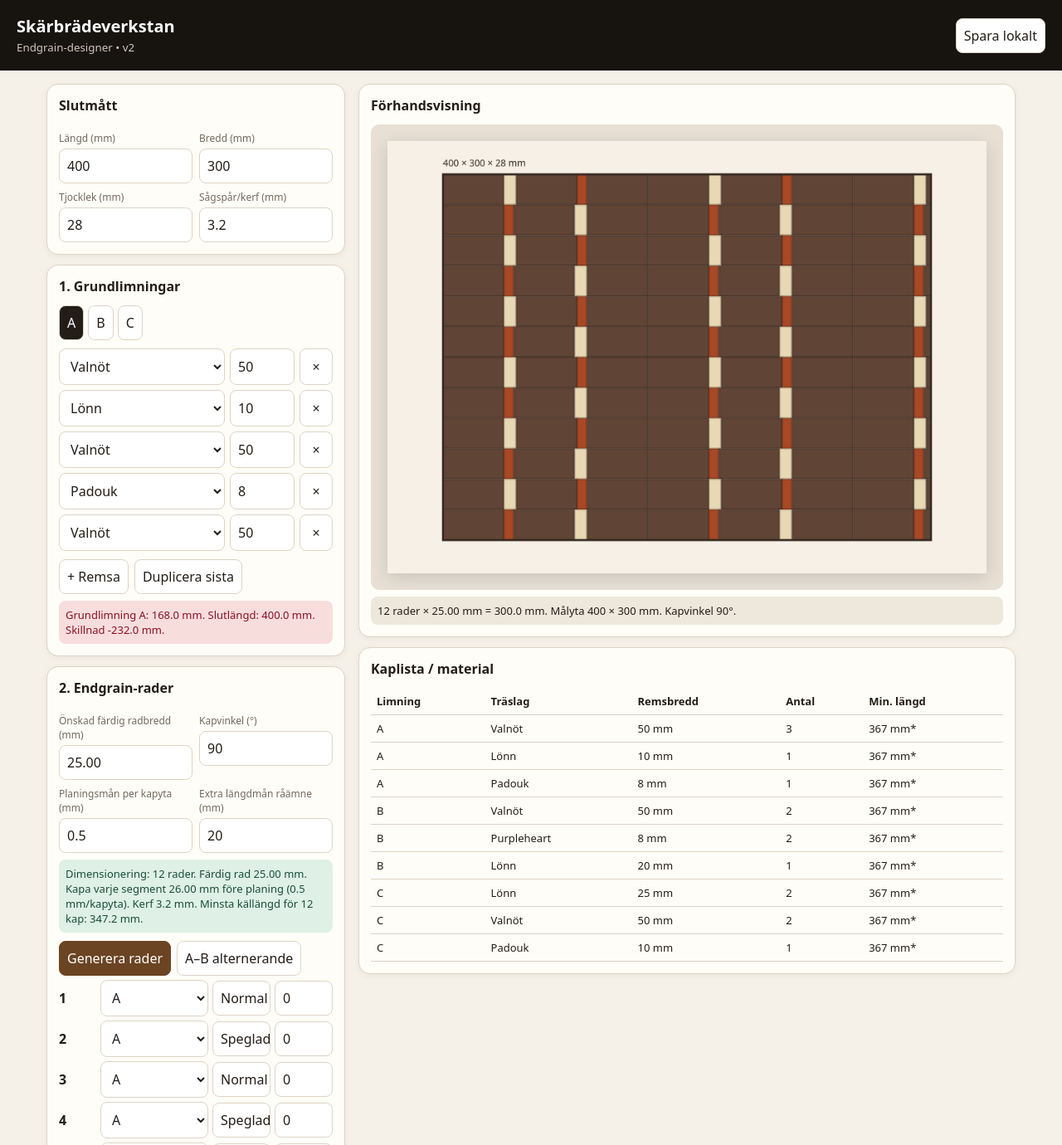
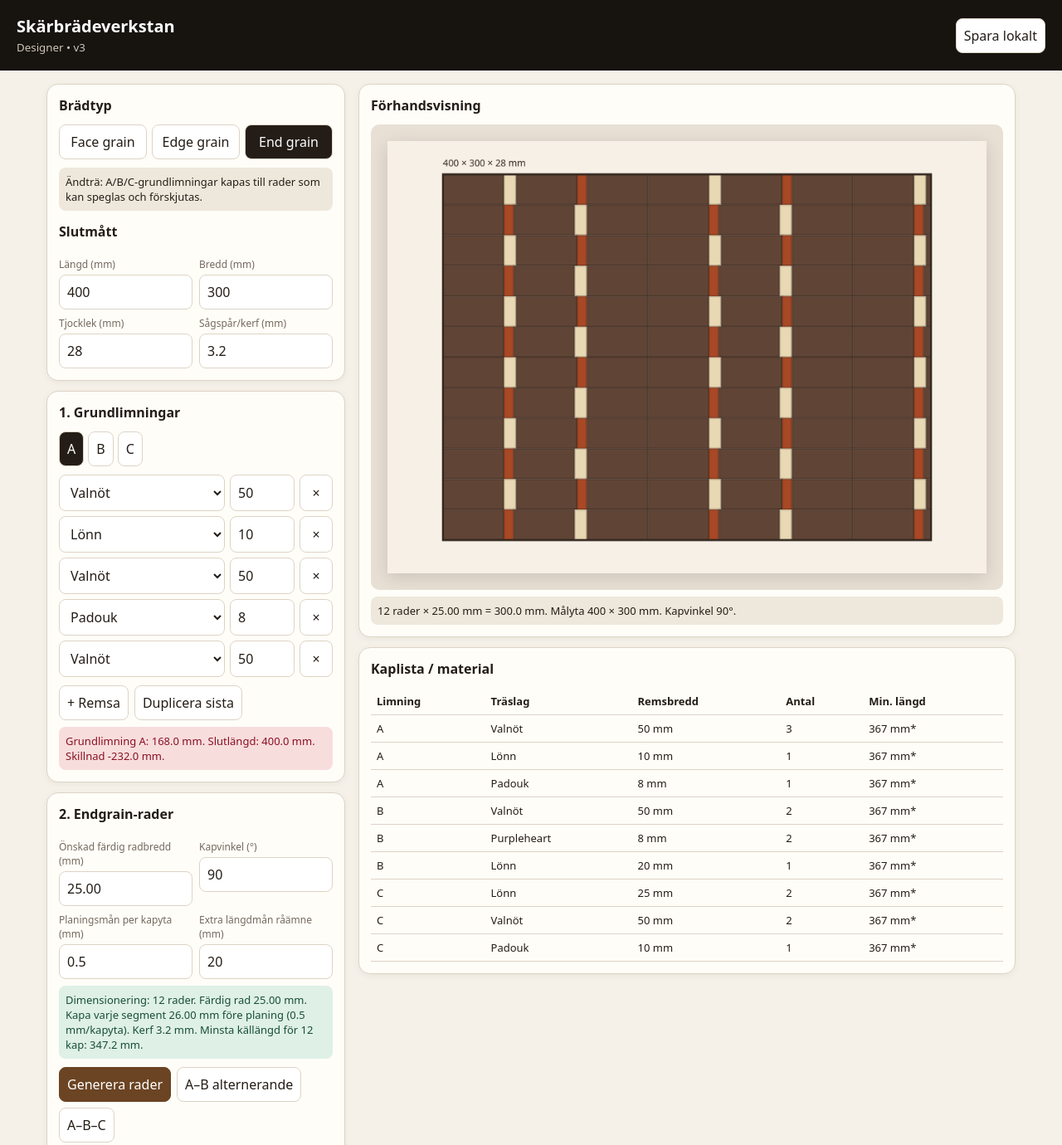
Before and after one commit to jlindeberg77-cloud/Skarbradeverkstaden, a plain HTML site: page index.html in a window 1280 px wide. Shown: the top 1380 px of the page at 83% size. Drawn offline with Linux system fonts and the light colour scheme.

Commit message:
Add files via upload

```diff
--- a/index.html
+++ b/index.html
@@ -16,7 +16,7 @@ input,select,button{font:inherit;border:1px solid var(--line);border-radius:8px;
 input[type=number]{width:100%}button{cursor:pointer}button.primary{background:var(--accent);color:#fff;border-color:var(--accent)}
 button.danger{color:var(--bad)}.row{display:grid;grid-template-columns:1fr 1fr;gap:8px}.toolbar{display:flex;gap:7px;flex-wrap:wrap;margin-top:10px}
 .strip{display:grid;grid-template-columns:1fr 78px 40px;gap:6px;margin:6px 0}.strip button{padding:5px}
-.tabs{display:flex;gap:5px;margin-bottom:10px}.tabs button.active{background:var(--ink);color:white}
+.modebar{display:grid;grid-template-columns:repeat(3,1fr);gap:6px;margin-bottom:10px}.modebar button.active{background:var(--ink);color:white}.hidden{display:none}.tabs{display:flex;gap:5px;margin-bottom:10px}.tabs button.active{background:var(--ink);color:white}
 .notice{font-size:13px;padding:8px;border-radius:8px;background:#eee8dc;margin-top:8px}.notice.bad{background:#f8dddd;color:#812}.notice.ok{background:#dff0e6;color:#174f38}
 .previewWrap{overflow:auto;min-height:360px;display:flex;align-items:center;justify-content:center;background:#e8e0d5;border-radius:10px;padding:20px}
 canvas{max-width:100%;height:auto;box-shadow:0 5px 20px #0002;background:#fff}
@@ -26,32 +26,34 @@ table{width:100%;border-collapse:collapse;font-size:13px}td,th{padding:7px;borde
 @media(max-width:800px){main{grid-template-columns:1fr}.previewWrap{min-height:260px}}
 </style></head>
 <body>
-<header><div><h1>Skärbrädeverkstan</h1><small>Endgrain-designer • v2</small></div><button onclick="saveProject()">Spara lokalt</button></header>
+<header><div><h1>Skärbrädeverkstan</h1><small>Designer • v3</small></div><button onclick="saveProject()">Spara lokalt</button></header>
 <main>
 <section>
 <div class="card">
-<h2>Slutmått</h2>
+<h2>Brädtyp</h2><div class="modebar" id="modebar"></div><div id="modeHelp" class="notice"></div><h2 style="margin-top:14px">Slutmått</h2>
 <div class="row"><div><label>Längd (mm)</label><input id="boardL" type="number" value="400" min="50"></div><div><label>Bredd (mm)</label><input id="boardW" type="number" value="300" min="50"></div></div>
 <div class="row"><div><label>Tjocklek (mm)</label><input id="boardT" type="number" value="28" min="5"></div><div><label>Sågspår/kerf (mm)</label><input id="kerf" type="number" value="3.2" step=".1"></div></div>
 </div>
 
 <div class="card" style="margin-top:12px">
-<h2>1. Grundlimningar</h2>
+<h2 id="glueTitle">1. Grundlimningar</h2>
 <div class="tabs" id="tabs"></div>
 <div id="strips"></div>
 <div class="toolbar"><button onclick="addStrip()">+ Remsa</button><button onclick="duplicateStrip()">Duplicera sista</button></div>
 <div id="widthNotice" class="notice"></div>
 </div>
 
-<div class="card" style="margin-top:12px">
+<div id="endgrainPanel" class="card" style="margin-top:12px">
 <h2>2. Endgrain-rader</h2>
 <div class="row"><div><label>Önskad färdig radbredd (mm)</label><input id="rowWidth" type="number" value="25" min="3" step=".1"></div><div><label>Kapvinkel (°)</label><input id="cutAngle" type="number" value="90" min="1" max="179"></div></div>
 <div class="row"><div><label>Planingsmån per kapyta (mm)</label><input id="surfAllowance" type="number" value="0.5" min="0" step=".1"></div><div><label>Extra längdmån råämne (mm)</label><input id="lengthAllowance" type="number" value="20" min="0" step="1"></div></div>
 <div id="dimensionInfo" class="notice"></div>
-<div class="toolbar"><button class="primary" onclick="generateRows()">Generera rader</button><button onclick="alternate()">A–B alternerande</button></div>
+<div class="toolbar"><button class="primary" onclick="generateRows()">Generera rader</button><button onclick="alternate()">A–B alternerande</button><button onclick="patternABC()">A–B–C</button></div>
 <div id="finalRows" class="rows"></div>
 </div>
 
+<div class="card" style="margin-top:12px"><h2>Skapa från bild</h2><input id="imageInput" type="file" accept="image/*" onchange="loadReferenceImage(event)"><div id="imageInfo" class="notice">Ingen referensbild vald. v3 laddar bilden som referens; automatisk mönstertolkning kommer i nästa steg.</div></div>
+<div id="referenceCard" class="card hidden" style="margin-top:12px"><h2>Referensbild</h2><img id="referenceImage" style="max-width:100%;max-height:360px;display:block;margin:auto;border-radius:8px"></div>
 <div class="card" style="margin-top:12px">
 <h2>Projekt</h2><div class="toolbar"><button onclick="saveProject()">Spara</button><button onclick="loadProject()">Ladda</button><button onclick="resetProject()" class="danger">Återställ</button></div>
 <div class="footer">Sparas endast i webbläsaren på den här enheten.</div>
@@ -76,20 +78,25 @@ const woods={
  "Ek":"#c4a36d","Ask":"#d7c7a0","Wenge":"#352a25","Bubinga":"#8c4c37","Zebrawood":"#c7a56b"
 };
 let active="A";
-let state={glueups:{
+let state={mode:"end",glueups:{
  A:[{wood:"Valnöt",w:50},{wood:"Lönn",w:10},{wood:"Valnöt",w:50},{wood:"Padouk",w:8},{wood:"Valnöt",w:50}],
  B:[{wood:"Valnöt",w:50},{wood:"Purpleheart",w:8},{wood:"Lönn",w:20},{wood:"Purpleheart",w:8},{wood:"Valnöt",w:50}],
  C:[{wood:"Lönn",w:25},{wood:"Valnöt",w:50},{wood:"Padouk",w:10},{wood:"Valnöt",w:50},{wood:"Lönn",w:25}]
 },rows:[]};
 
 function val(id){return +document.getElementById(id).value||0}
+const modes={face:{label:"Face grain",help:"Ytved: längsgående remsor utan endgrain-tvärkap."},edge:{label:"Edge grain",help:"Kantved: längsgående, kantställda stavar."},end:{label:"End grain",help:"Ändträ: A/B/C-grundlimningar kapas till rader som kan speglas och förskjutas."}};
+function setMode(m){state.mode=m;render()}
+function renderModes(){modebar.innerHTML=Object.entries(modes).map(([k,m])=>`<button class="${state.mode===k?'active':''}" onclick="setMode('${k}')">${m.label}</button>`).join("");modeHelp.textContent=modes[state.mode].help;endgrainPanel.classList.toggle("hidden",state.mode!=="end");glueTitle.textContent=state.mode==="end"?"1. Grundlimningar":"Remsor / stavar"}
+function loadReferenceImage(e){let f=e.target.files&&e.target.files[0];if(!f)return;referenceImage.src=URL.createObjectURL(f);referenceCard.classList.remove("hidden");imageInfo.textContent=`Referens: ${f.name}. Bilden används för visuell jämförelse.`}
+
 function renderTabs(){tabs.innerHTML=["A","B","C"].map(x=>`<button class="${x===active?'active':''}" onclick="active='${x}';render()">${x}</button>`).join("")}
 function renderStrips(){
  strips.innerHTML=state.glueups[active].map((s,i)=>`<div class="strip">
  <select onchange="state.glueups['${active}'][${i}].wood=this.value;draw()">${Object.keys(woods).map(w=>`<option ${w===s.wood?'selected':''}>${w}</option>`).join("")}</select>
  <input type="number" min="1" step=".5" value="${s.w}" onchange="state.glueups['${active}'][${i}].w=+this.value;render()">
  <button onclick="state.glueups['${active}'].splice(${i},1);render()">×</button></div>`).join("");
- let sum=state.glueups[active].reduce((a,s)=>a+s.w,0), target=val("boardL");
+ let sum=state.glueups[active].reduce((a,s)=>a+s.w,0), target=state.mode==="end"?val("boardL"):val("boardW");
  widthNotice.className="notice "+(Math.abs(sum-target)<.01?"ok":"bad");
  widthNotice.textContent=`Grundlimning ${active}: ${sum.toFixed(1)} mm. Slutlängd: ${target.toFixed(1)} mm. ${Math.abs(sum-target)<.01?"Måttet stämmer.":`Skillnad ${(sum-target).toFixed(1)} mm.`}`;
 }
@@ -111,6 +118,7 @@ function generateRows(){
  render();
 }
 function alternate(){if(!state.rows.length)generateRows();state.rows.forEach((r,i)=>{r.source=i%2?"B":"A";r.mirror=i%2===1});render()}
+function patternABC(){if(!state.rows.length)generateRows();let p=["A","B","C"];state.rows.forEach((r,i)=>{r.source=p[i%3];r.mirror=i%2===1});render()}
 function renderRows(){
  finalRows.innerHTML=state.rows.map((r,i)=>`<div class="finalrow"><b>${i+1}</b>
  <select onchange="state.rows[${i}].source=this.value;draw()">${["A","B","C"].map(x=>`<option ${x===r.source?'selected':''}>${x}</option>`).join("")}</select>
@@ -140,7 +148,7 @@ function draw(){
  ctx.restore();ctx.strokeStyle="#33281f";ctx.lineWidth=3;ctx.strokeRect(ox,oy,L*scale,W*scale);
  ctx.fillStyle="#33281f";ctx.font="14px system-ui";ctx.fillText(`${L} × ${W} × ${val("boardT")} mm`,ox,oy-12);
  let used=Math.min(state.rows.length*rw,W), d=dimensionCalc();
- summary.textContent=`${state.rows.length} rader × ${rw.toFixed(2)} mm = ${(state.rows.length*rw).toFixed(1)} mm. Målyta ${L} × ${W} mm. Kapvinkel ${val("cutAngle")}°.`;
+ summary.textContent=state.mode==="end"?`${state.rows.length} rader × ${rw.toFixed(2)} mm = ${(state.rows.length*rw).toFixed(1)} mm. Målyta ${L} × ${W} mm. Kapvinkel ${val("cutAngle")}°.`:`${modes[state.mode].label}: limning ${active}, målyta ${L} × ${W} mm.`;
  dimensionInfo.className="notice "+(Math.abs(state.rows.length*rw-W)<0.11?"ok":"bad");
  dimensionInfo.textContent=`Dimensionering: ${d.n} rader. Färdig rad ${d.actualFinished.toFixed(2)} mm. Kapa varje segment ${d.blankCut.toFixed(2)} mm före planing (${val("surfAllowance").toFixed(1)} mm/kapyta). Kerf ${val("kerf").toFixed(1)} mm. Minsta källängd för ${d.n} kap: ${d.sourceLength.toFixed(1)} mm.`;
  renderCutlist();
@@ -149,11 +157,11 @@ function renderCutlist(){
  let map={}; Object.entries(state.glueups).forEach(([g,arr])=>arr.forEach(s=>{let k=g+"|"+s.wood+"|"+s.w;map[k]=(map[k]||0)+1}));
  cutlist.innerHTML=Object.entries(map).map(([k,n])=>{let [g,w,sw]=k.split("|");return `<tr><td>${g}</td><td>${w}</td><td>${sw} mm</td><td>${n}</td><td>${(dimensionCalc().sourceLength+val("lengthAllowance")).toFixed(0)} mm*</td></tr>`}).join("");
 }
-function render(){renderTabs();renderStrips();renderRows();draw()}
+function render(){renderModes();renderTabs();renderStrips();renderRows();draw()}
 ["boardL","boardW","boardT","kerf","rowWidth","cutAngle","surfAllowance","lengthAllowance"].forEach(id=>document.getElementById(id).addEventListener("input",render));
 function snapshot(){return {state,settings:{boardL:val("boardL"),boardW:val("boardW"),boardT:val("boardT"),kerf:val("kerf"),rowWidth:val("rowWidth"),cutAngle:val("cutAngle"),surfAllowance:val("surfAllowance"),lengthAllowance:val("lengthAllowance")}}}
 function saveProject(){localStorage.setItem("skarbradeverkstan",JSON.stringify(snapshot()));summary.textContent="Projektet är sparat lokalt på den här enheten."}
-function loadProject(){let x=localStorage.getItem("skarbradeverkstan");if(!x)return alert("Inget sparat projekt hittades.");let o=JSON.parse(x);state=o.state;Object.entries(o.settings).forEach(([k,v])=>document.getElementById(k).value=v);render()}
+function loadProject(){let x=localStorage.getItem("skarbradeverkstan");if(!x)return alert("Inget sparat projekt hittades.");let o=JSON.parse(x);state=o.state;state.mode=state.mode||"end";Object.entries(o.settings).forEach(([k,v])=>document.getElementById(k).value=v);render()}
 function resetProject(){if(confirm("Återställa projektet?")){localStorage.removeItem("skarbradeverkstan");location.reload()}}
 if("serviceWorker" in navigator) navigator.serviceWorker.register("sw.js");
 generateRows();render();
--- a/sw.js
+++ b/sw.js
@@ -1 +1 @@
-const C="skarbrade-v2";self.addEventListener("install",e=>e.waitUntil(caches.open(C).then(c=>c.addAll(["./","./index.html","./manifest.webmanifest"]))));self.addEventListener("fetch",e=>e.respondWith(caches.match(e.request).then(r=>r||fetch(e.request))));
+const C="skarbrade-v3";self.addEventListener("install",e=>{self.skipWaiting();e.waitUntil(caches.open(C).then(c=>c.addAll(["./","./index.html","./manifest.webmanifest"]))) });self.addEventListener("activate",e=>e.waitUntil(caches.keys().then(ks=>Promise.all(ks.filter(k=>k!==C).map(k=>caches.delete(k))))));self.addEventListener("fetch",e=>e.respondWith(fetch(e.request).then(r=>{let x=r.clone();caches.open(C).then(c=>c.put(e.request,x));return r}).catch(()=>caches.match(e.request))));
```
Also changed, not shown: README.md.
